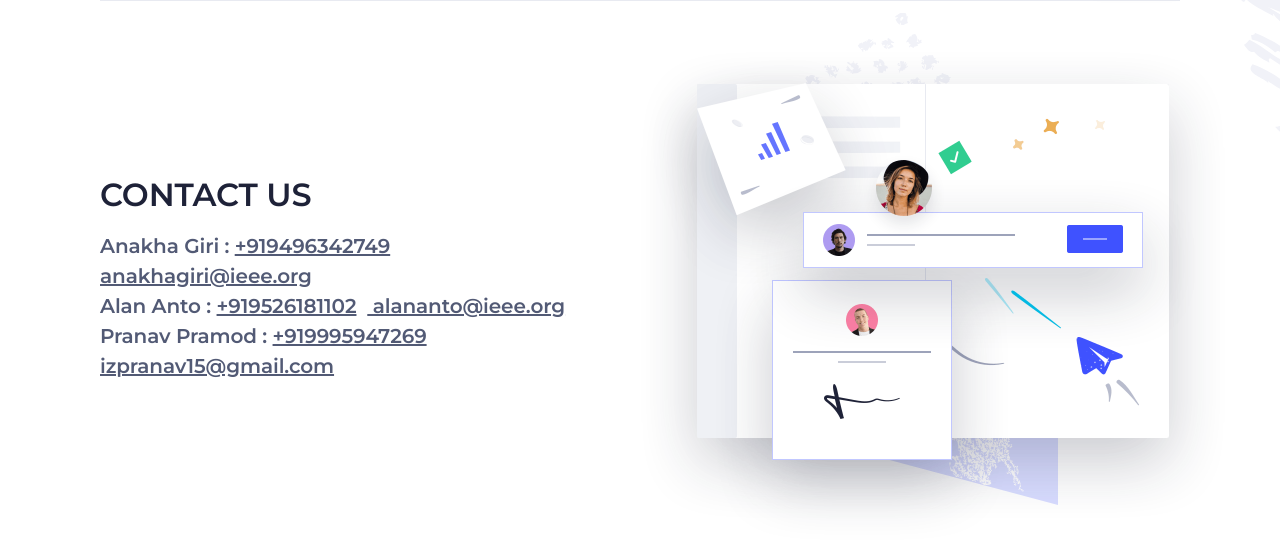
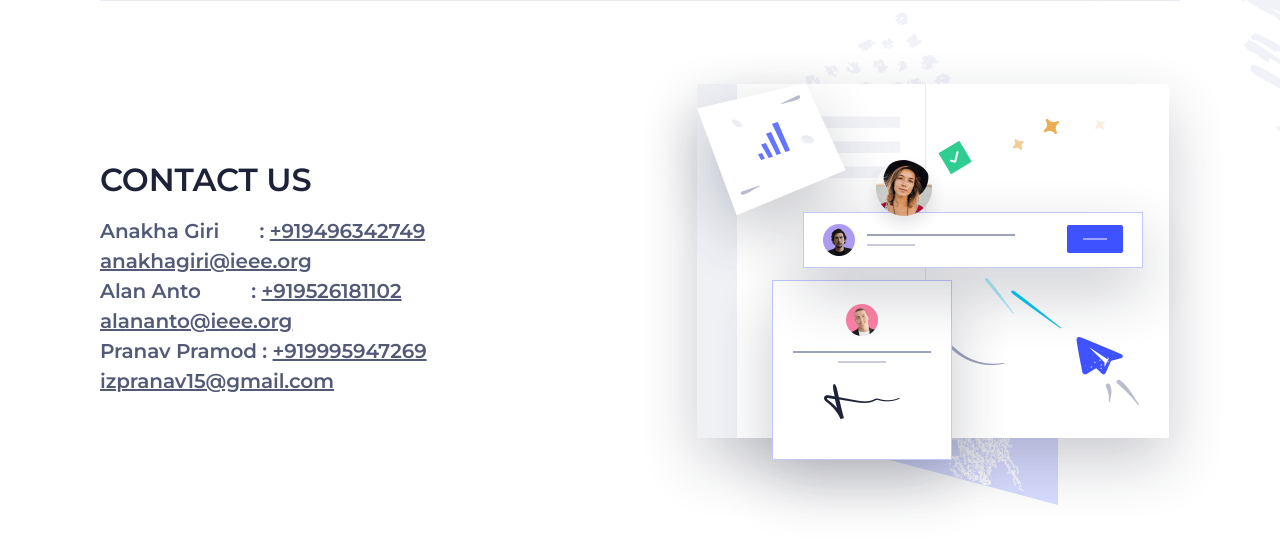
Before and after one commit to nalimhahs/ieeethm, a Django app: page /contact in a window 1280 px wide. Shown: the part 80-626 px from the top of the page. Run offline with Django 3.2, Linux system fonts and the light colour scheme.

Commit message:
contact alignment

```diff
--- a/templates/landing/contact.html
+++ b/templates/landing/contact.html
@@ -126,14 +126,14 @@
                   >
                     <h3 class="sa or">CONTACT US</h3>
                     <p class="su">
-                      Anakha Giri : <a href="tel:+919496342749">+919496342749</a>&nbsp;&nbsp;<a
+                      Anakha Giri <span style="margin-left:35px;">:</span> <a href="tel:+919496342749">+919496342749</a>&nbsp;&nbsp;<a
                         href="mailto:anakhagiri@ieee.org"
                       >
                         anakhagiri@ieee.org</a
                       >
                     </p>
                     <p class="su">
-                      Alan Anto : <a href="tel:+919526181102">+919526181102</a>&nbsp;&nbsp;<a
+                      Alan Anto <span style="margin-left:45px;">:</span> <a href="tel:+919526181102">+919526181102</a>&nbsp;&nbsp;<a
                         href="mailto:alananto@ieee.org"
                       >
                         alananto@ieee.org</a
```
